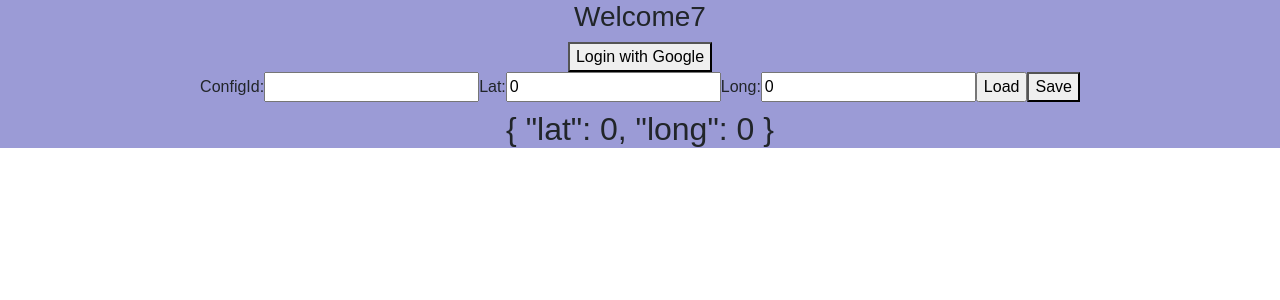
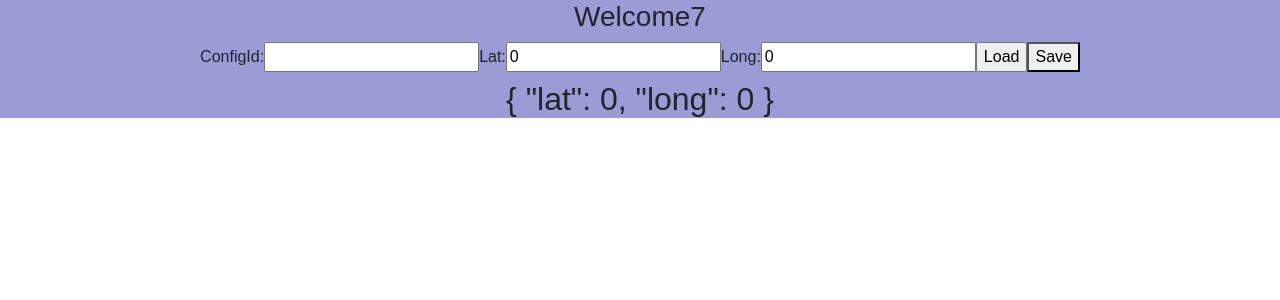
Before and after one commit to matth512/Lights, a React (Create React App) app: page / in a window 1280 px wide. Shown: the top 300 px of the page. Built offline with nearby package versions, Linux system fonts and the light colour scheme.

Commit message:
Conditional

```diff
--- a/src/App.js
+++ b/src/App.js
@@ -19,13 +19,20 @@ class App extends React.Component {
   }
 
   render() {
+    let editor;
+    if (window.idToken !== null) {
+      editor = <ConfigEditor />;
+    } else {
+      editor = (
+        <button onClick={event => (window.location.href = loginUrl)}>
+          Login with Google
+        </button>
+      );
+    }
     return (
       <div className="App">
         <h3>Welcome7</h3>
-        <button onClick={event => (window.location.href = loginUrl)}>
-          Login with Google
-        </button>
-        <ConfigEditor />
+        {editor}
       </div>
     );
   }
```
